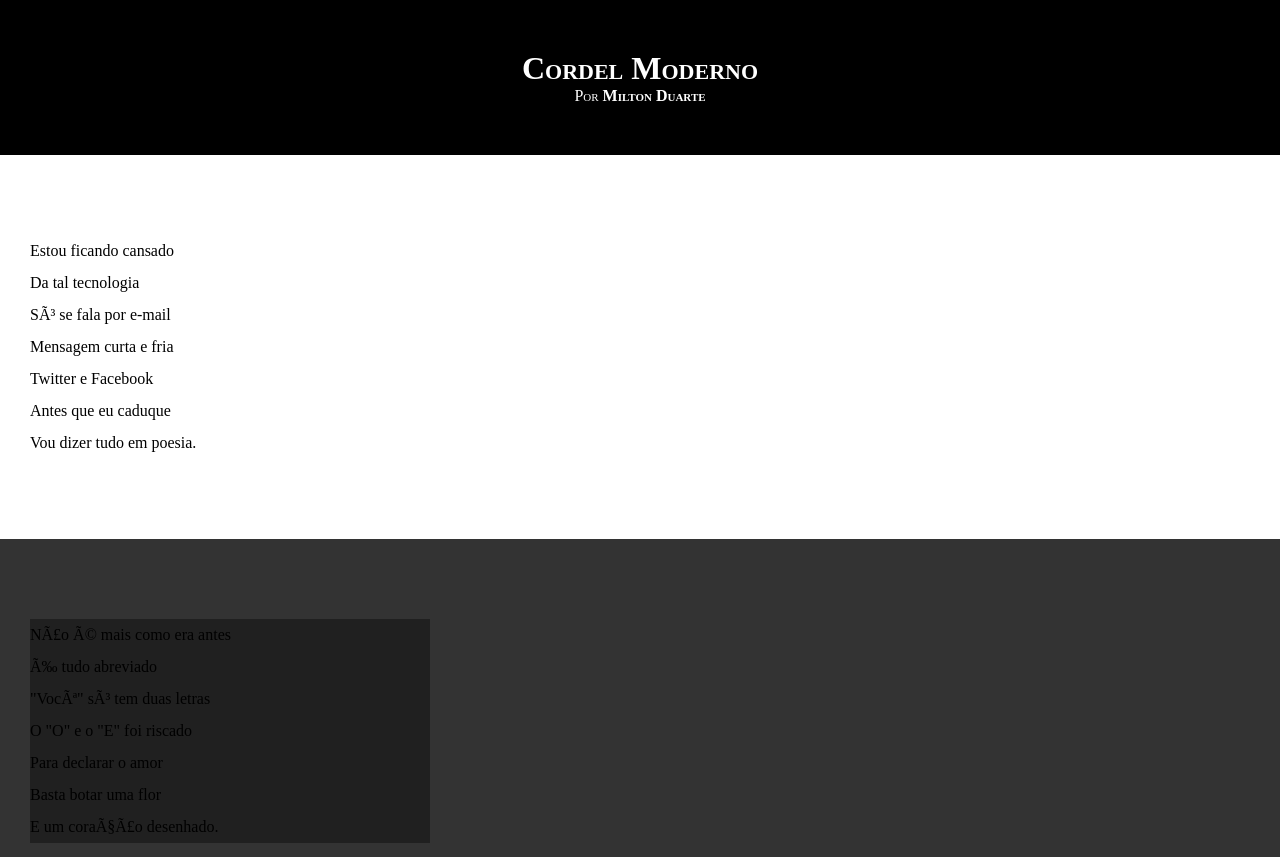
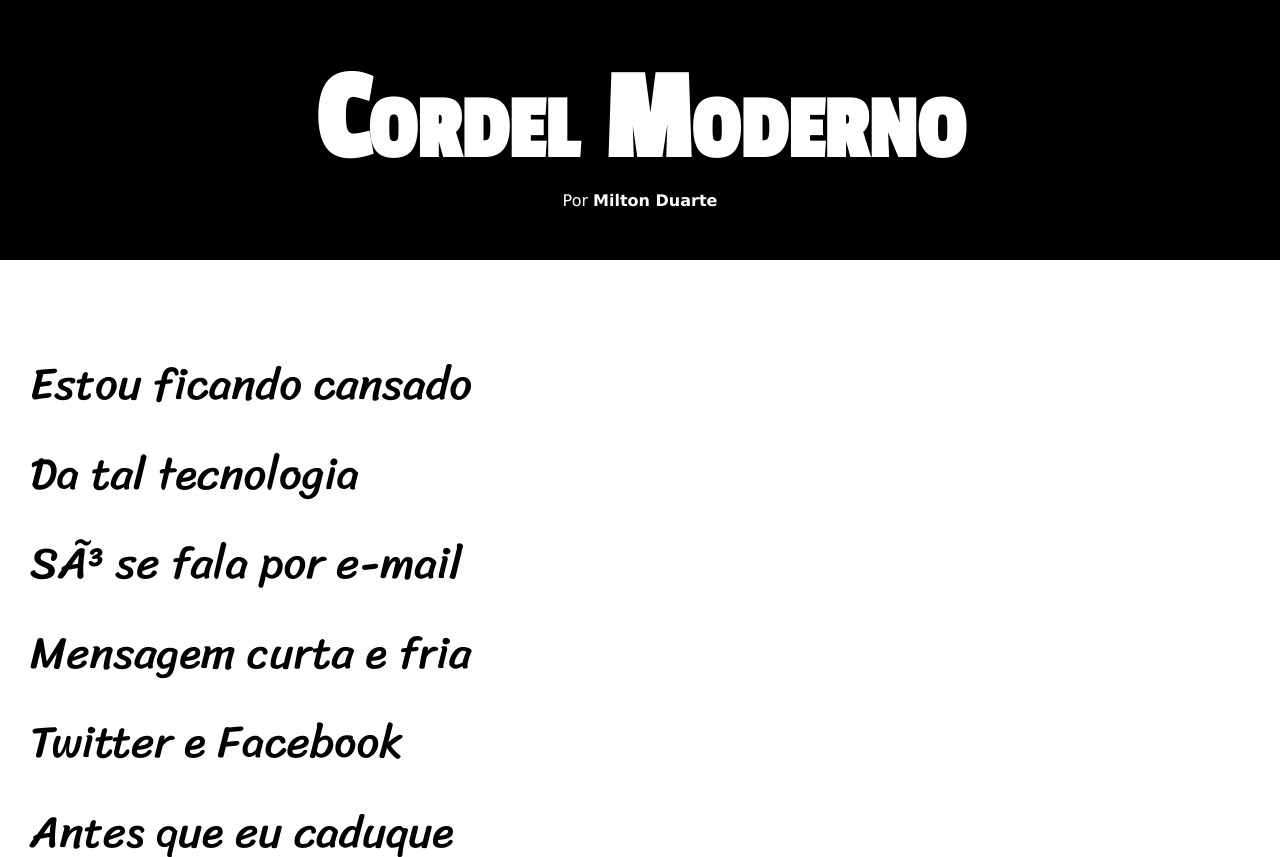
Before and after one commit to Rejane22Silva/html-e-css, a plain HTML site: page desafio012/index.html in a window 1280 px wide. Shown: the top 857 px of the page. Drawn offline with Linux system fonts and the light colour scheme.

Commit message:
atualizei os estilos

```diff
--- a/desafio012/estilo/style.css
+++ b/desafio012/estilo/style.css
@@ -1,13 +1,25 @@
 @charset "UTF-8";
+
+@import url('https://fonts.googleapis.com/css2? family= Passion+One & family= Sriracha & display=swap');
+
+@import url('https://fonts.googleapis.com/css2?family=Sriracha&display=swap');
+
+:root {
+    --fonte1: Verdana, Geneva, Tahoma, sans-serif;
+    --fonte2: 'Passion One', cursive;
+    --fonte3: 'Sriracha', cursive;
+}
 
 *{
     margin: 0px;
     padding: 0px;
+    font-size: 1em;
     }
 
 html, body {
     min-height: 100vh;
     background-color: darkgray;
+    font-family: var(--fonte1);
 }
 
 header {
@@ -16,9 +28,11 @@ header {
     text-align: center;
 }
 
-header {
+header > h1 {
     padding-top: 50px;
     font-variant: small-caps;
+    font-family: var(--fonte2);
+    font-size: 10vw;
 }
 header > p {
     padding-bottom: 50px;
@@ -38,6 +52,8 @@ section {
     padding-bottom: 10vh;
     line-height: 2em;
     padding-left: 30px;
+    font-family: var(--fonte3);
+    font-size: 3.5vw;
 }
 
 section.normal {
@@ -50,7 +66,8 @@ section.imagem {
 }
 
 section.imagem > p {
-    width: 400px;
+    display: inline-block;
+    padding: 5px;
     background-color:rgba(0, 0, 0, 0.379)
 }
 
```
